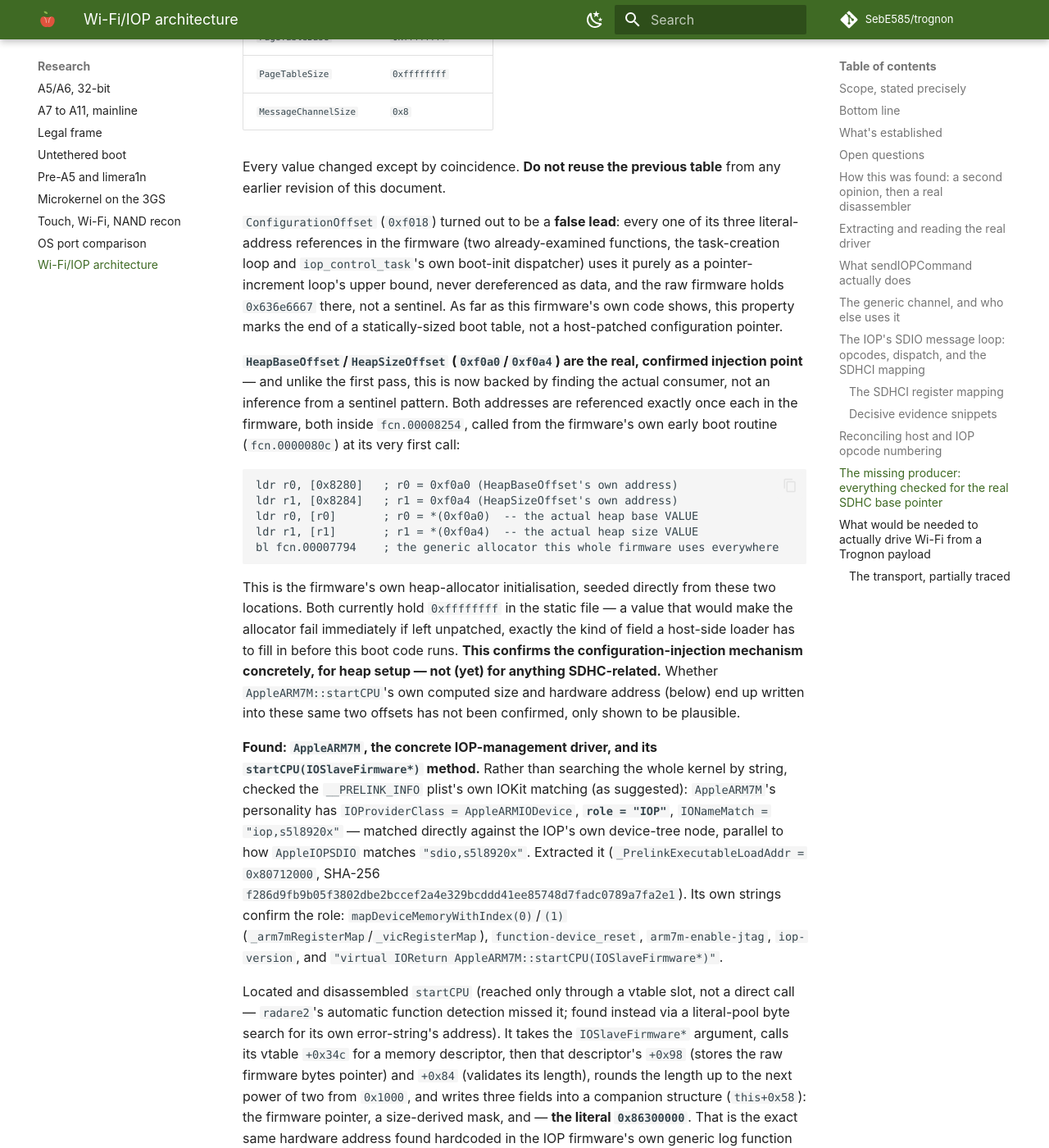
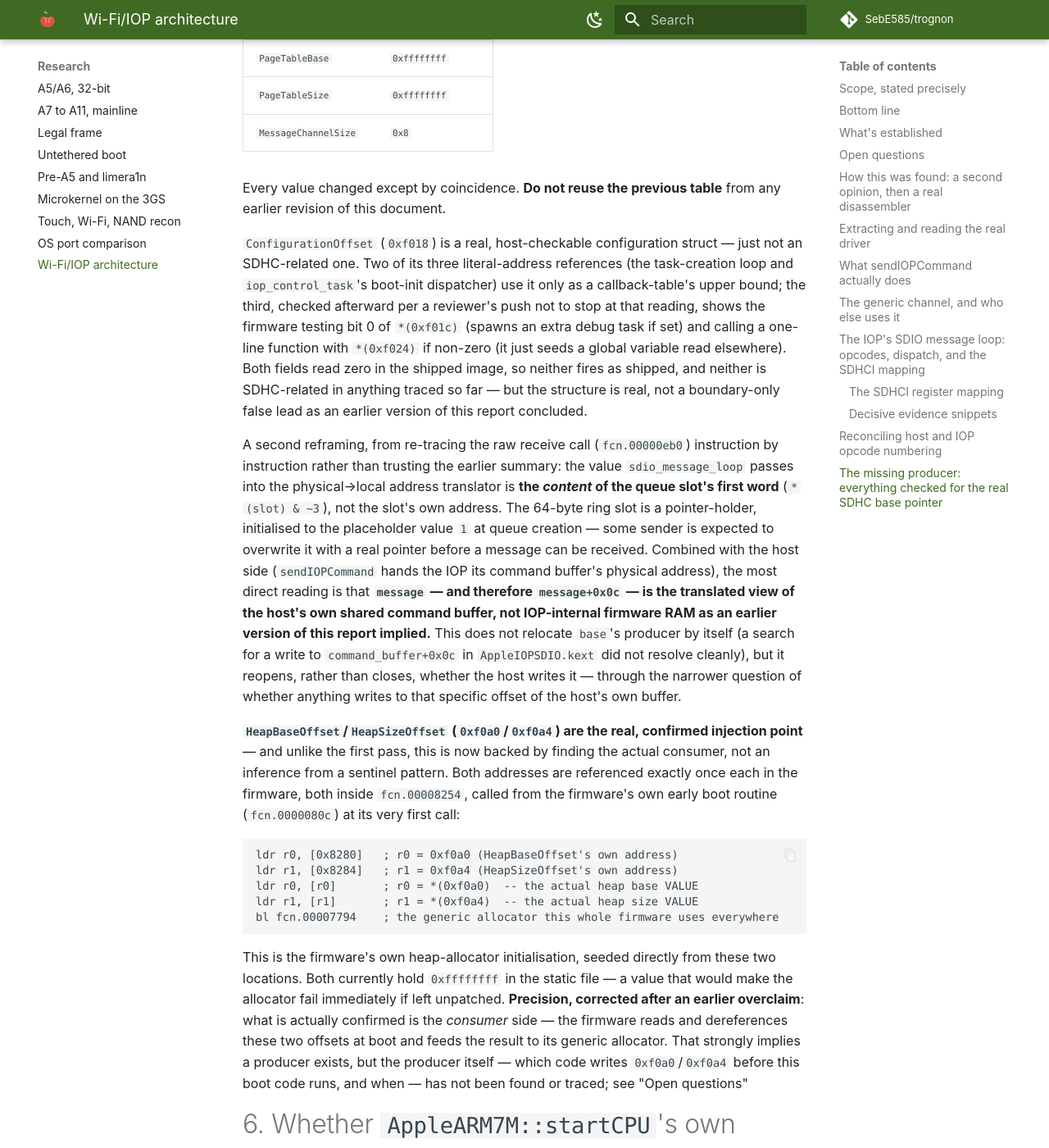
Before and after one commit to SebE585/trognon, an MkDocs documentation site: the page built from docs/research/2026-10-16-wifi-iop-architecture.md, in a window 1280 px wide and 1400 px high, scrolled down 12793 px. Shown: the whole window at 82% size. Built offline with MkDocs 1.6.1 and Material for MkDocs 9.7.7, drawn with Linux system fonts in a browser that asks for light colours; comment, search, counter and statistics services are not loaded; some of the changed text lies outside the part shown.

Commit message:
research: fix an overclaim, reinterpret ConfigurationOffset, reframe message identity
Three corrections from the same review round:

1. Walked back "confirms the configuration-injection mechanism" to what
   is actually shown: the firmware's consumption of HeapBaseOffset/
   HeapSizeOffset is confirmed; the producer that patches those two
   offsets before boot has not been found or traced. An earlier version
   of both documents stated this more strongly than the evidence
   supports.

2. Traced ConfigurationOffset (0xf018) past its two already-known
   boundary uses to a third reference, right after the main
   task-creation loop: the firmware tests bit 0 of *(0xf01c) (spawns an
   extra debug task if set) and calls a one-line function with
   *(0xf024) if non-zero (seeds a global read elsewhere). Both read zero
   as shipped. This is a real, host-checkable config/flags struct, not
   merely a loop boundary as the previous revision concluded -- just one
   unrelated to SDHC in anything traced so far.

3. Re-traced the raw queue-receive call (fcn.00000eb0) instruction by
   instruction instead of trusting the earlier summary: the value
   sdio_message_loop passes to the physical->local translator is the
   CONTENT of the queue slot's first word, not the slot's own address.
   The ring slot is a pointer-holder, initialised to a placeholder (1)
   at queue creation. Combined with the host side (sendIOPCommand hands
   the IOP its command buffer's physical address), the most direct
   reading is that "message" is the translated view of the host's own
   shared command buffer, not IOP-internal RAM as previously implied --
   reopening, not closing, whether the host writes base, through the
   narrower question of what (if anything) writes to that buffer's own
   +0x0c offset.

Updated tools/iop_analysis/README.md and the published research report.

````diff
--- a/docs/research/2026-10-16-wifi-iop-architecture.md
+++ b/docs/research/2026-10-16-wifi-iop-architecture.md
@@ -50,17 +50,19 @@
 document spends most of its length on, and it remains open.** Every
 direct producer checked so far — the host driver's message-send path,
 generic queue creation, all seven opcode handlers, the task scheduler's
-first-dispatch chain — turns out not to write it. A mechanism found and confirmed, not merely hypothesized, is that the
-firmware's own wrapper carries a property dictionary (`HeapBaseOffset`/
-`HeapSizeOffset`, after correcting an initial key/value misreading — see
+first-dispatch chain — turns out not to write it. A real, confirmed
+mechanism, not merely hypothesized, is that the firmware's own wrapper
+carries a property dictionary (`HeapBaseOffset`/`HeapSizeOffset`, after
+correcting an initial key/value misreading — see
 ["The missing producer"](#the-missing-producer-everything-checked-for-the-real-sdhc-base-pointer))
 pointing at two locations inside the firmware image that the firmware's
-own boot code dereferences directly to seed its heap allocator, and
-which currently hold the firmware's own "value not set" sentinel —
-confirmed evidence that a host-side loader patches fixed locations
-inside the firmware image before releasing the IOP from reset. Whether
-the same mechanism also supplies the SDHC base pointer is not yet shown;
-so far it is confirmed only for heap setup.
+own boot code dereferences directly to seed its heap allocator — **the
+consumer side of this, confirmed**. Both currently hold the firmware's
+own "value not set" sentinel, which implies a producer exists on the
+host side, but that producer itself has not been found or traced — an
+earlier version of this document overstated this as "confirmed", which
+was premature. Whether the same mechanism also supplies the SDHC base
+pointer is not shown either way.
 
 ```mermaid
 flowchart LR
@@ -556,14 +558,36 @@
 Every value changed except by coincidence. **Do not reuse the previous
 table** from any earlier revision of this document.
 
-`ConfigurationOffset` (`0xf018`) turned out to be a **false lead**:
-every one of its three literal-address references in the firmware (two
-already-examined functions, the task-creation loop and
-`iop_control_task`'s own boot-init dispatcher) uses it purely as a
-pointer-increment loop's upper bound, never dereferenced as data, and the
-raw firmware holds `0x636e6667` there, not a sentinel. As far as this
-firmware's own code shows, this property marks the end of a
-statically-sized boot table, not a host-patched configuration pointer.
+`ConfigurationOffset` (`0xf018`) is a real, host-checkable configuration
+struct — just not an SDHC-related one. Two of its three literal-address
+references (the task-creation loop and `iop_control_task`'s boot-init
+dispatcher) use it only as a callback-table's upper bound; the third,
+checked afterward per a reviewer's push not to stop at that reading,
+shows the firmware testing bit 0 of `*(0xf01c)` (spawns an extra debug
+task if set) and calling a one-line function with `*(0xf024)` if non-zero
+(it just seeds a global variable read elsewhere). Both fields read zero
+in the shipped image, so neither fires as shipped, and neither is
+SDHC-related in anything traced so far — but the structure is real, not
+a boundary-only false lead as an earlier version of this report
+concluded.
+
+A second reframing, from re-tracing the raw receive call
+(`fcn.00000eb0`) instruction by instruction rather than trusting the
+earlier summary: the value `sdio_message_loop` passes into the
+physical→local address translator is **the *content* of the queue
+slot's first word** (`*(slot) & ~3`), not the slot's own address. The
+64-byte ring slot is a pointer-holder, initialised to the placeholder
+value `1` at queue creation — some sender is expected to overwrite it
+with a real pointer before a message can be received. Combined with the
+host side (`sendIOPCommand` hands the IOP its command buffer's physical
+address), the most direct reading is that **`message` — and therefore
+`message+0x0c` — is the translated view of the host's own shared command
+buffer, not IOP-internal firmware RAM as an earlier version of this
+report implied.** This does not relocate `base`'s producer by itself (a
+search for a write to `command_buffer+0x0c` in `AppleIOPSDIO.kext` did
+not resolve cleanly), but it reopens, rather than closes, whether the
+host writes it — through the narrower question of whether anything
+writes to that specific offset of the host's own buffer.
 
 **`HeapBaseOffset`/`HeapSizeOffset` (`0xf0a0`/`0xf0a4`) are the real,
 confirmed injection point** — and unlike the first pass, this is now
@@ -583,12 +607,15 @@
 This is the firmware's own heap-allocator initialisation, seeded directly
 from these two locations. Both currently hold `0xffffffff` in the static
 file — a value that would make the allocator fail immediately if left
-unpatched, exactly the kind of field a host-side loader has to fill in
-before this boot code runs. **This confirms the configuration-injection
-mechanism concretely, for heap setup — not (yet) for anything
-SDHC-related.** Whether `AppleARM7M::startCPU`'s own computed size and
-hardware address (below) end up written into these same two offsets has
-not been confirmed, only shown to be plausible.
+unpatched. **Precision, corrected after an earlier overclaim**: what is
+actually confirmed is the *consumer* side — the firmware reads and
+dereferences these two offsets at boot and feeds the result to its
+generic allocator. That strongly implies a producer exists, but the
+producer itself — which code writes `0xf0a0`/`0xf0a4` before this boot
+code runs, and when — has not been found or traced; see "Open questions"
+#6. Whether `AppleARM7M::startCPU`'s own computed size and hardware
+address (below) end up written into these same two offsets is plausible,
+not confirmed.
 
 **Found: `AppleARM7M`, the concrete IOP-management driver, and its
 `startCPU(IOSlaveFirmware*)` method.** Rather than searching the whole
````
Also changed, not shown: tools/iop_analysis/README.md (+97 -18 lines).
